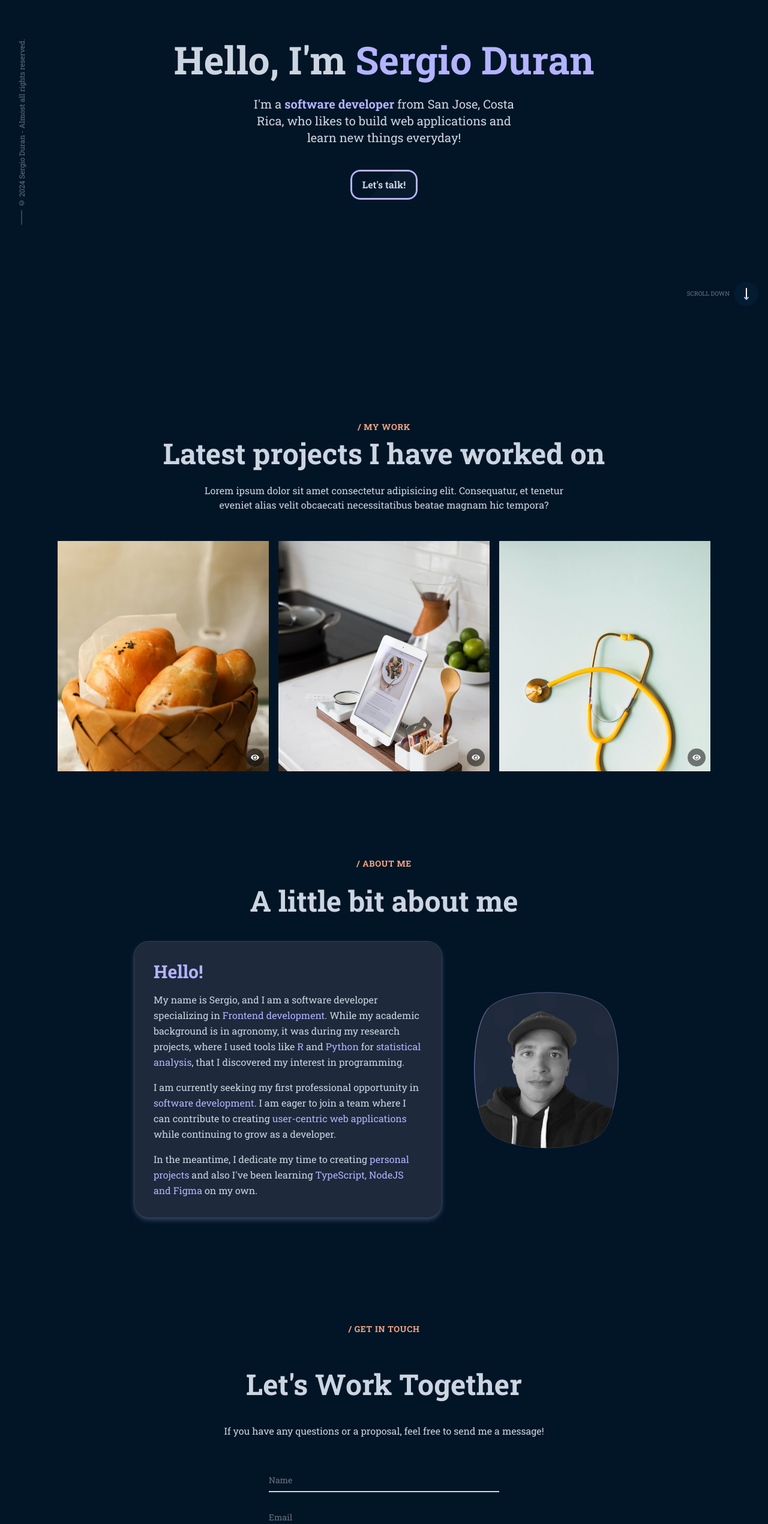
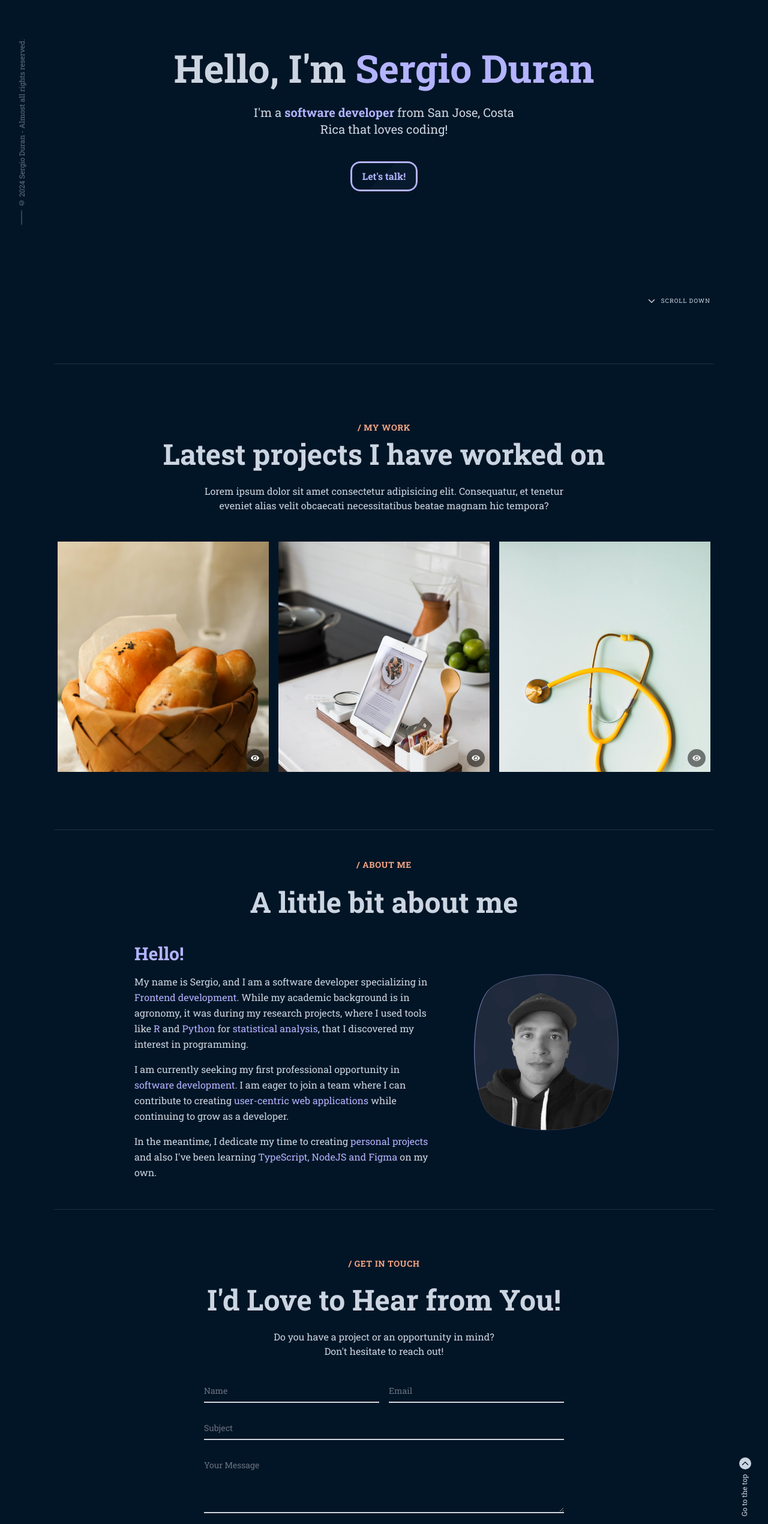
Before and after one commit to tutaabsoluta/portfolio, a React (Vite) app: page / in a window 1280 px wide. Shown: the part 234-2775 px from the top of the page at 60% size. Built offline with nearby package versions, Linux system fonts and the light colour scheme.

Commit message:
header and footer changes

```diff
--- a/src/components/AboutContent.jsx
+++ b/src/components/AboutContent.jsx
@@ -1,6 +1,6 @@
 export const AboutContent = () => {
   return (
-    <div className="space-y-4 bg-slate-800 rounded-3xl p-8 outline outline-1 outline-slate-700 shadow-lg">
+    <div className="space-y-4">
       <h3 className="text-primary">Hello!</h3>
       <p className="text-md leading-relaxed text-terciary">
         My name is Sergio, and I am a software developer specializing in{" "}
--- a/src/components/Button.jsx
+++ b/src/components/Button.jsx
@@ -3,7 +3,7 @@ export const Button = ({ text }) => {
 <a href="#_" class="relative items-center justify-start inline-block px-5 py-3 overflow-hidden font-bold rounded-2xl group">
     <span class="w-32 h-32 rotate-45 translate-x-12 -translate-y-2 absolute left-0 top-0 bg-primary opacity-[3%]"></span>
     <span class="absolute top-0 left-0 w-48 h-48 -mt-1 transition-all duration-500 ease-in-out rotate-45 -translate-x-56 -translate-y-24 bg-primary opacity-100 group-hover:-translate-x-8"></span>
-    <span class="relative w-full text-left text-terciary transition-colors duration-200 ease-in-out group-hover:text-accent">{ text }</span>
+    <span class="relative w-full text-left text-primary transition-colors duration-200 ease-in-out group-hover:text-accent">{ text }</span>
     <span class="absolute inset-0 border-[3px] border-primary rounded-2xl"></span>
 </a>
   );
--- /dev/null
+++ b/src/components/DivisionLine.jsx
@@ -0,0 +1,6 @@
+
+export const DivisionLine = () => {
+  return (
+    <div className="w-[1100px] h-[1px] mx-auto bg-primary opacity-15"></div>
+  );
+};
--- a/src/components/index.js
+++ b/src/components/index.js
@@ -3,6 +3,7 @@
 export * from './AboutContent';
 export * from './AboutInfo';
 export * from './Button';
+export * from './DivisionLine';
 export * from './Heading';
 export * from './Navbar';
 export * from './ProjectInfo';
--- a/src/pages/HomePage.jsx
+++ b/src/pages/HomePage.jsx
@@ -1,16 +1,18 @@
 import { Header } from "../ui";
-import { AboutInfo, Heading, Projects, Skills } from "../components";
+import { AboutInfo, DivisionLine, Projects } from "../components";
 
 export const HomePage = () => {
   return (
     <div>
       <Header />
-
+      <DivisionLine />
       <div className="p-24 flex flex-col items-center">
         <h3 className="text-optional mb-4 uppercase tracking-wider text-sm">
           {`/ My work`}
         </h3>
-        <h2 className="text-center mb-8 text-terciary">Latest projects I have worked on</h2>
+        <h2 className="text-center mb-8 text-terciary">
+          Latest projects I have worked on
+        </h2>
         <p className="text-center mb-12 w-[600px] text-terciary">
           Lorem ipsum dolor sit amet consectetur adipisicing elit. Consequatur,
           et tenetur eveniet alias velit obcaecati necessitatibus beatae magnam
@@ -19,7 +21,9 @@ export const HomePage = () => {
         <Projects />
       </div>
 
+      <DivisionLine />
       <AboutInfo />
+      <DivisionLine />
     </div>
   );
 };
--- a/src/ui/ContactForm.jsx
+++ b/src/ui/ContactForm.jsx
@@ -2,14 +2,16 @@ import { Button } from "../components";
 
 export const ContactForm = () => {
   return (
-    <form className="max-w-2xl mx-auto mb-28">
+    <form className="md:w-[600px] 2xl:w-[700px] mx-auto mb-28">
+      {/* Grid para Nombre y Correo */}
+      <div className="grid grid-cols-2 gap-4 mb-5">
         {/* Name Field */}
-      <div className="relative z-0 min-w-96 mb-5 group">
+        <div className="relative z-0 group">
           <input
             type="text"
             name="floating_name"
             id="floating_name"
-          className="block py-2.5 px-0 min-w-96 text-sm text-gray-900 bg-transparent border-0 border-b-2 border-gray-300 appearance-none dark:text-white dark:border-gray-600 dark:focus:border-primary focus:outline-none focus:ring-0 focus:border-primary peer"
+            className="block py-2.5 px-0 w-full text-sm text-gray-900 bg-transparent border-0 border-b-2 border-gray-300 appearance-none dark:text-white dark:border-gray-600 dark:focus:border-primary focus:outline-none focus:ring-0 focus:border-primary peer"
             placeholder=" "
             required
           />
@@ -22,12 +24,12 @@ export const ContactForm = () => {
         </div>
 
         {/* Email Field */}
-      <div className="relative z-0 min-w-96 mb-5 group">
+        <div className="relative z-0 group">
           <input
             type="email"
             name="floating_email"
             id="floating_email"
-          className="block py-2.5 px-0 min-w-96 text-sm text-gray-900 bg-transparent border-0 border-b-2 border-gray-300 appearance-none dark:text-white dark:border-gray-600 dark:focus:border-primary focus:outline-none focus:ring-0 focus:border-primary peer"
+            className="block py-2.5 px-0 w-full text-sm text-gray-900 bg-transparent border-0 border-b-2 border-gray-300 appearance-none dark:text-white dark:border-gray-600 dark:focus:border-primary focus:outline-none focus:ring-0 focus:border-primary peer"
             placeholder=" "
             required
           />
@@ -38,19 +40,20 @@ export const ContactForm = () => {
             Email
           </label>
         </div>
+      </div>
 
       {/* Subject Field */}
-      <div className="relative z-0 min-w-96 mb-5 group">
+      <div className="relative z-0 mb-5 group">
         <input
-          type="email"
-          name="floating_email"
-          id="floating_email"
-          className="block py-2.5 px-0 min-w-96 text-sm text-gray-900 bg-transparent border-0 border-b-2 border-gray-300 appearance-none dark:text-white dark:border-gray-600 dark:focus:border-primary focus:outline-none focus:ring-0 focus:border-primary peer"
+          type="text"
+          name="floating_subject"
+          id="floating_subject"
+          className="block py-2.5 px-0 w-full text-sm text-gray-900 bg-transparent border-0 border-b-2 border-gray-300 appearance-none dark:text-white dark:border-gray-600 dark:focus:border-primary focus:outline-none focus:ring-0 focus:border-primary peer"
           placeholder=" "
           required
         />
         <label
-          htmlFor="floating_email"
+          htmlFor="floating_subject"
           className="peer-focus:font-medium absolute text-sm text-gray-500 dark:text-gray-400 duration-300 transform -translate-y-6 scale-75 top-3 -z-10 origin-[0] peer-focus:start-0 rtl:peer-focus:translate-x-1/4 peer-focus:text-primary peer-focus:dark:text-primary peer-placeholder-shown:scale-100 peer-placeholder-shown:translate-y-0 peer-focus:scale-75 peer-focus:-translate-y-6"
         >
           Subject
@@ -58,12 +61,12 @@ export const ContactForm = () => {
       </div>
 
       {/* Message Field */}
-      <div className="relative z-0 min-w-96 mb-5 group">
+      <div className="relative z-0 mb-5 group">
         <textarea
           name="floating_message"
           id="floating_message"
           rows="4"
-          className="block py-2.5 px-0 min-w-96 text-sm text-gray-900 bg-transparent border-0 border-b-2 border-gray-300 appearance-none dark:text-white dark:border-gray-600 dark:focus:border-primary focus:outline-none focus:ring-0 focus:border-primary peer"
+          className="block py-2.5 px-0 w-full text-sm text-gray-900 bg-transparent border-0 border-b-2 border-gray-300 appearance-none dark:text-white dark:border-gray-600 dark:focus:border-primary focus:outline-none focus:ring-0 focus:border-primary peer"
           placeholder=" "
           required
         ></textarea>
@@ -77,7 +80,7 @@ export const ContactForm = () => {
 
       {/* Submit Button */}
       <div className="flex justify-center">
-        <Button text={`Send` } />
+        <Button text={`Send Message`} />
       </div>
     </form>
   );
--- a/src/ui/Footer.jsx
+++ b/src/ui/Footer.jsx
@@ -1,31 +1,30 @@
-import { MdOutlineKeyboardDoubleArrowUp } from "react-icons/md";
+import { IoIosArrowUp } from "react-icons/io";
 
 import { ContactForm } from "./ContactForm";
 
 export const Footer = () => {
   return (
-    <footer className="pt-12 relative">
-      <div className="flex flex-col items-center space-y-12 p-20">
+    <footer className="relative">
+      <div className="flex flex-col items-center space-y-8 p-20">
         {/* Heading and paragraph */}
-        <h3 className="text-optional mb-4 uppercase tracking-wider text-sm">
+        <h3 className="text-optional uppercase tracking-wider text-sm">
           {`/ Get in touch`}
         </h3>
-        <h2 className=" text-center text-terciary">Let's Work Together</h2>
+        <h2 className="text-center text-terciary">I'd Love to Hear from You!</h2>
         <p className="mt-8 text-base text-center text-terciary">
-          If you have any questions or a proposal, feel free to send me a
-          message!
+          Do you have a project or an opportunity in mind?  <br />
+          Don't hesitate to reach out!
         </p>
 
         <ContactForm />
       </div>
 
       <div className="flex flex-col items-center absolute right-7 bottom-36">
-        <button className="bg-accent p-2 rounded-full mb-2 ml-1">
-          {/* <MdOutlineKeyboardDoubleArrowUp className="text-terciary" /> */}
-          <img src="arrow.svg" alt="" className="w-6 h-6" />
+        <button className="mb-2 ml-1 p-[2px] rounded-full bg-terciary hover:scale-125 transition-transform duration-300">
+          <IoIosArrowUp className="text-accent" />
         </button>
-        <p className="text-slate-500 vertical-text">Go to the top</p>
-        <div className="w-6 h-[1px] bg-slate-500 transform rotate-90 relative right-0 -bottom-8"></div>
+        <p className="text-terciary vertical-text cursor-default">Go to the top</p>
+        <div className="w-6 h-[1px] bg-terciary transform rotate-90 relative right-0 -bottom-8"></div>
       </div>
     </footer>
   );
--- a/src/ui/Header.jsx
+++ b/src/ui/Header.jsx
@@ -1,4 +1,6 @@
+import { motion } from "framer-motion";
 import { Button } from "../components";
+import { IoIosArrowDown } from "react-icons/io";
 
 export const Header = () => {
   return (
@@ -17,8 +19,7 @@ export const Header = () => {
           <span className="text-primary font-bold text-xl">
             software developer
           </span>{" "}
-          from San Jose, Costa Rica, who likes to build web applications and
-          learn new things everyday!
+          from San Jose, Costa Rica that loves coding!
         </p>
 
         <div className="flex gap-4 justify-center">
@@ -32,10 +33,12 @@ export const Header = () => {
         </p>
       </div>
 
-      <div className="flex items-center gap-2 absolute right-4 bottom-24">
-        <p className="text-slate-500 uppercase text-[10px]">Scroll down</p>
-        <button className="bg-accent p-2 rounded-full">
-          <img src="downarrow.svg" alt="" className="w-6 h-6" />
+      <div className="flex items-center gap-2 absolute right-24 bottom-24">
+        <button className="flex items-center gap-2 group">
+          <IoIosArrowDown className="text-terciary group-hover:scale-150 transition-transform duration-500" />
+          <span className="text-terciary uppercase text-[10px] tracking-widest">
+            Scroll down
+          </span>
         </button>
       </div>
     </header>
```
Also changed, not shown: public/line.svg (added). Lines whose indentation alone changed are shown as unchanged.
